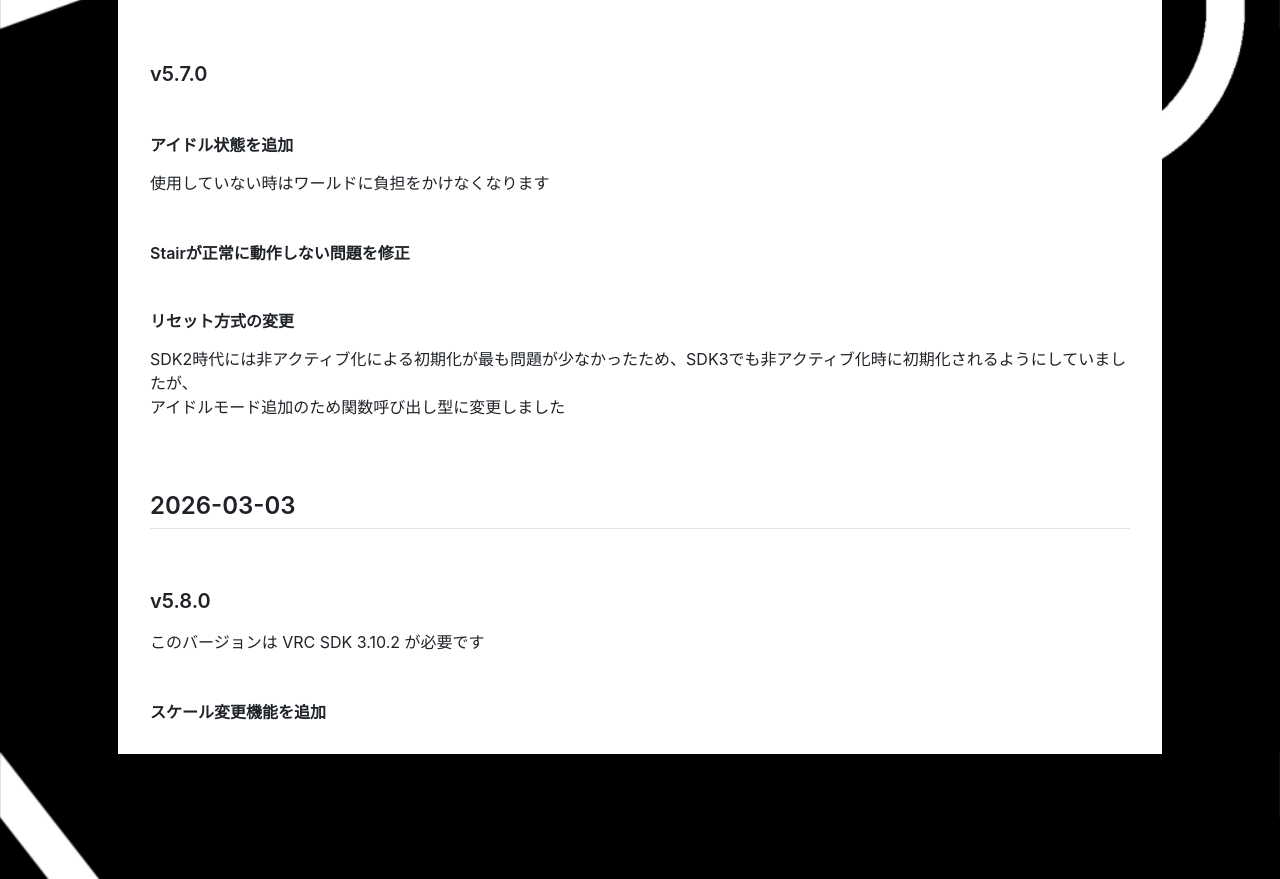
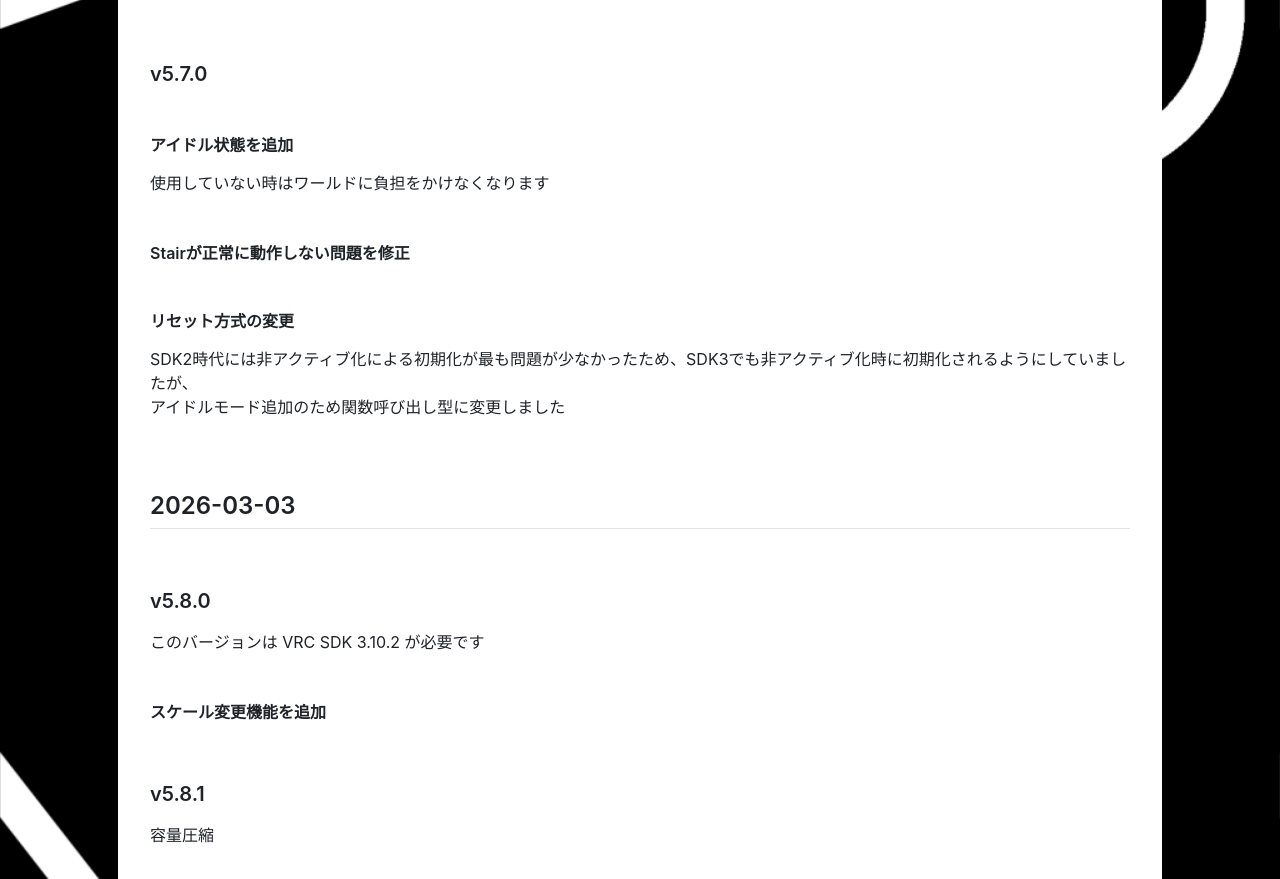
Before and after one commit to ahzkwid/BoothSupport, a Jekyll site: the page built from UpdateHistory/AhzkwidChess.md, in a window 1280 px wide and 900 px high, scrolled down 5624 px, cut to the strip 21-900 px from the top of the window. Built offline with Jekyll 4.4.1, drawn with Linux system fonts in a browser that asks for light colours; nearby versions of some CDN libraries; our own code applies the rules of GitHub Pages for plain Markdown files.

Commit message:
Add version 5.8.1 release notes

```diff
--- a/UpdateHistory/AhzkwidChess.md
+++ b/UpdateHistory/AhzkwidChess.md
@@ -98,3 +98,7 @@ SDK2時代には非アクティブ化による初期化が最も問題が少な
 ### v5.8.0
 このバージョンは VRC SDK 3.10.2 が必要です
 #### スケール変更機能を追加
+
+
+### v5.8.1
+容量圧縮
```
